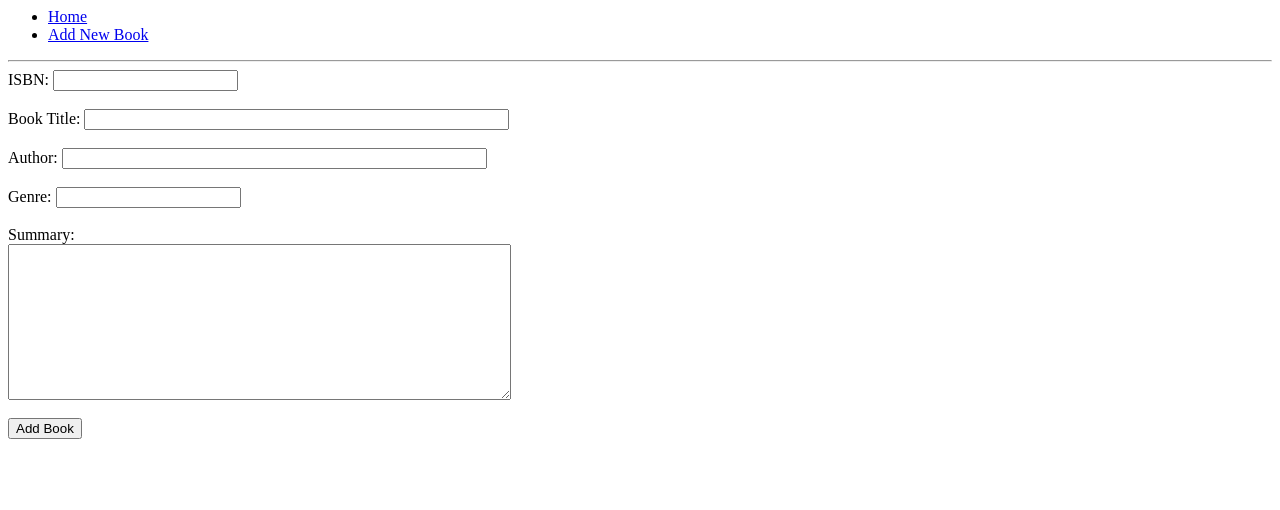
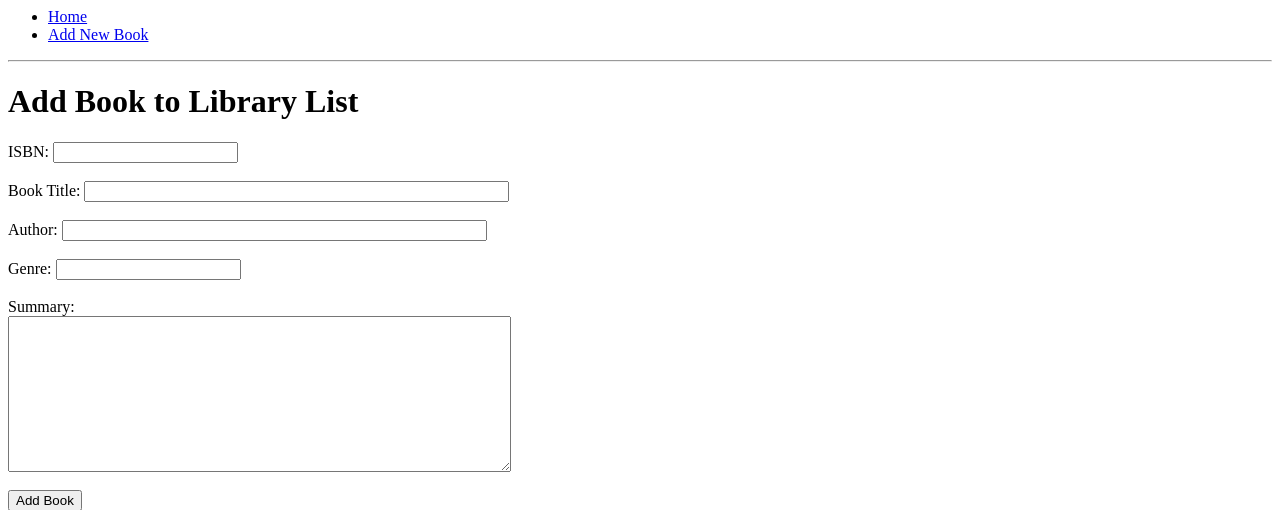
Before and after one commit to davidvtaylor84/weekendHW_Week_3, a Flask app: page /library/add_new in a window 1280 px wide. Shown: the top 510 px of the page. Run offline with Flask 2, Linux system fonts and the light colour scheme.

Commit message:
working on book deletion

```diff
--- a/controllers/controller.py
+++ b/controllers/controller.py
@@ -1,11 +1,12 @@
+from operator import index
 from flask import render_template, request, redirect, url_for
 from app import app
 from models.book import Book
-from models.book_list import booklist
+from models.book_list import add_new_book, delete_book, booklist
 
 @app.route('/library')
 def library_main():
-    return render_template('index.html',title = "Library", booklist = booklist)
+    return render_template('index.html',title = "Catalogue", booklist = booklist)
 
 @app.route('/library/<int:index>')
 def specific_book(index):
@@ -13,7 +14,7 @@ def specific_book(index):
 
 @app.route('/library/add_new')
 def new():
-    return render_template('add_new.html')
+    return render_template('add_new.html', title = "Add New Book")
 
 @app.route('/add_new', methods =['POST'])
 def new_book():
@@ -23,5 +24,14 @@ def new_book():
     isbn = request.form['isbn']
     summary = request.form['summary']
     new_book = Book(book_title, author, genre, isbn, summary)
-    booklist.append(new_book)
+    add_new_book(new_book)
     return redirect('/library')
+
+# @app.route('/library/delete')
+# def delete_form():
+#     return render_template('delete_book.html', title = "Delete Book")
+
+@app.route('/library/<index>', methods =["POST"])
+def delete():
+    delete_book()
+    return redirect('/library')
--- a/models/book_list.py
+++ b/models/book_list.py
@@ -19,3 +19,46 @@ book7 = Book("Inverted World", "Christopher Priest", "Science-Fiction", 97851683
 book8 = Book("The Vorhh", "Brian Catling", "Fantasy", 9787869285564, "The Vorrh is a dark historical fantasy novel by multi-disciplinary artist B. Catling that was first published in November of 2012.")
 
 booklist = [book1, book2, book3, book4, book5, book6, book7, book8]
+
+def add_new_book(book):
+    booklist.append(book)
+
+# def delete_book(title):
+#     book_to_delete = None
+#     for book in booklist:
+#         if book.book_title == title:
+#             book_to_delete = book
+#             break
+#     booklist.remove(title)
+
+# def delete_book(index_position):
+#     index_position = booklist.index
+#     for book in booklist:
+#         if book == index_position:
+#             booklist.remove(index_position)
+
+# def delete_book(book_to_be_deleted):
+#     if book_to_be_deleted in booklist:
+#         booklist.remove(book_to_be_deleted)
+
+# def delete_book(book_title, author):
+#     if book_title and author in booklist:
+#         booklist.remove(book_title, author)
+
+def delete_book(index):
+    book_to_delete = None
+    for book in booklist:
+        if booklist.index == index:
+            book_to_delete = book
+        break
+
+    booklist.remove(book_to_delete)
+
+# def delete_event(event_name):
+#     event_to_delete = None
+#     for event in events:
+#         if event.name == event_name:
+#             event_to_delete = event
+#             break
+
+#     events.remove(event_to_delete)
--- a/templates/add_new.html
+++ b/templates/add_new.html
@@ -1,8 +1,9 @@
-{% extends 'base.html' %}
+{% extends "base.html" %}
 
 {% block content %}
 
 <div>
+<h1>Add Book to Library List</h1>
 <form action="/add_new" method ="post">
     <label for="isbn">ISBN:</label>
     <input type="number" name="isbn" id = "isbn">
--- a/templates/base.html
+++ b/templates/base.html
@@ -8,6 +8,7 @@
             <ul>
                 <li><a href="/library">Home</a></li>
                 <li><a href="/library/add_new">Add New Book</a></li>
+                <!-- <li><a href="/library/delete">Delete Book</a></li> -->
             </ul>
             <hr>
             {% block content %}
--- a/templates/index.html
+++ b/templates/index.html
@@ -14,7 +14,9 @@
     <div>
         {% for book in booklist %}
         <h3><a href="library/{{booklist.index(book)}}">{{ book.book_title }} | {{ book.author }}</a></h3>
+
         {% endfor %}
+        </form>
     </div>
 </body>
 </html>
```
Also changed, not shown: templates/delete_book.html (added, +30 -0 lines), templates/specific_book.html (+8 -0 lines), tests/book_test.py (+22 -8 lines), models/book.py (line endings or trailing spaces).
